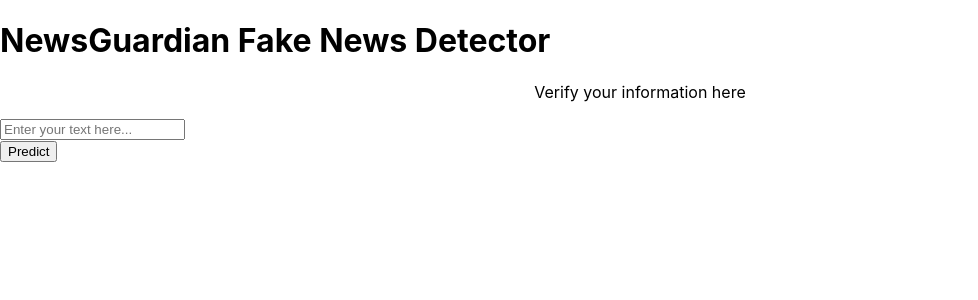
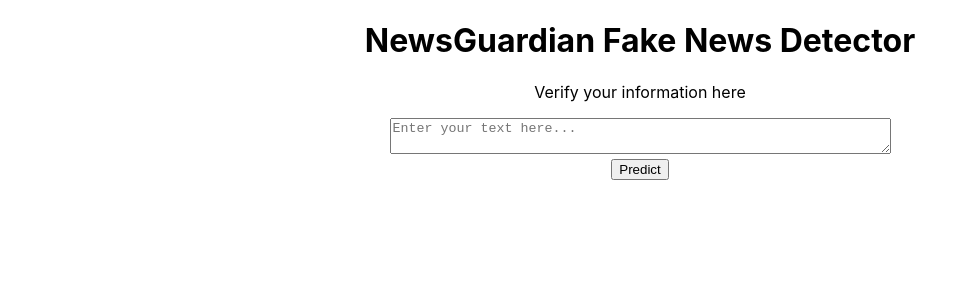
Before and after one commit to wjunwei2001/NewsGuardian, a React (Create React App) app in the folder frontend/: page / in a window 1280 px wide. Shown: the top 300 px of the page, without its empty margins (0-978 px from the left). Built offline with nearby package versions, Linux system fonts and the light colour scheme.

Commit message:
updated frontend

```diff
--- a/frontend/package.json
+++ b/frontend/package.json
@@ -35,5 +35,5 @@
       "last 1 safari version"
     ]
   },
-  "proxy":"http://127.0.0.1:5000/"
+  "proxy":"http://localhost:5000/"
 }
--- a/frontend/src/NewsGuardian.js
+++ b/frontend/src/NewsGuardian.js
@@ -3,6 +3,17 @@
 function NewsGuardian() {
     const [text, setText] = useState('')
     const [result,setResult] = useState('');
+
+    const handleInputChange = (element) => {
+      setText(element.target.value);
+
+      if (element) {
+      const target = element.target ? element.target : element;
+      element.target.style.height = 'auto';
+      element.target.style.height = `${target.scrollHeight}px`;
+    }
+  };
+
     const handleSubmit = async (e) => {
         e.preventDefault();
         const response = await fetch('/predict/', {
@@ -17,11 +28,11 @@
       };
 
     return (
-        <div>
-            <h1>NewsGuardian Fake News Detector</h1>
+        <div style={{ textAlign: 'center' }}>
+            <h1 style={{ textAlign: 'center' }} >NewsGuardian Fake News Detector</h1>
             <p style={{ textAlign: 'center' }}>Verify your information here</p>
             <form onSubmit={handleSubmit}>
-                <input type="text" id="userinput" name="text" placeholder="Enter your text here..." value={text} onChange={(e) => setText(e.target.value)} />
+                <textarea type="text" id="userinput" name="text" placeholder="Enter your text here..." value={text} onChange={handleInputChange} cols={60} />
                 <br />
                 <button type="submit" name="predict">Predict</button>
             </form>
```
